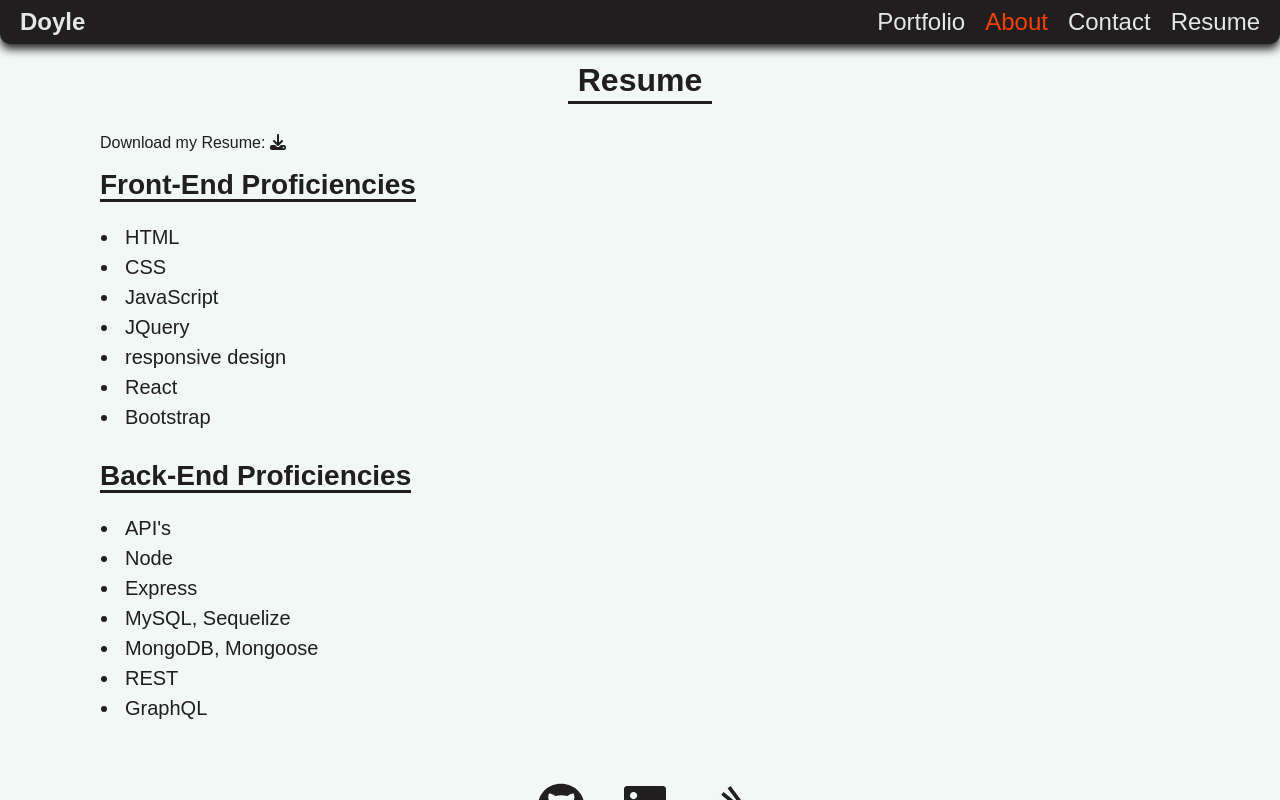
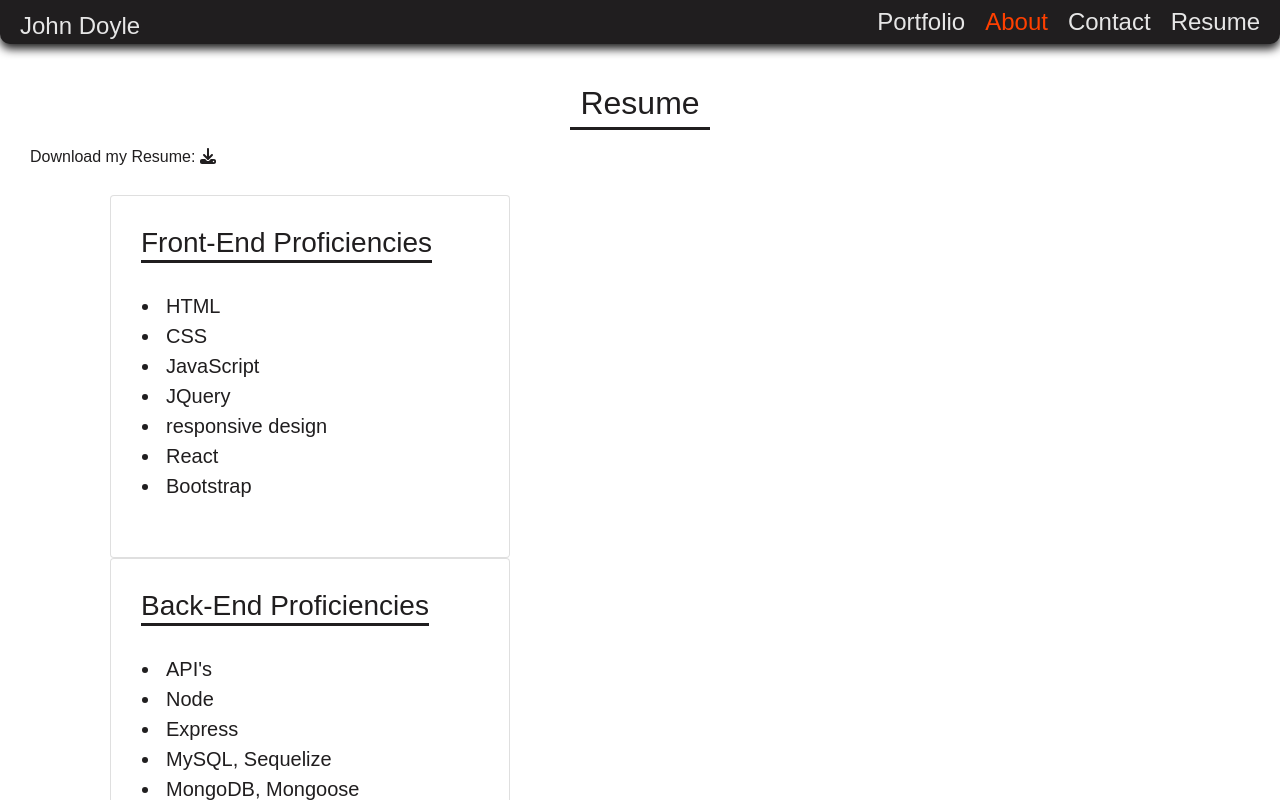
Before and after one commit to JohnTD796/React-Portfolio, a React (Vite) app: page /resume in a window 1280 px wide. Shown: the top 800 px of the page. Built offline with nearby package versions, Linux system fonts and the light colour scheme.

Commit message:
changes in some formatting and content

```diff
--- a/index.html
+++ b/index.html
@@ -5,6 +5,7 @@
     <link rel="icon" type="image/svg+xml" href="/vite.svg" />
     <meta name="viewport" content="width=device-width, initial-scale=1.0" />
     <title>Vite + React</title>
+    <link rel="stylesheet" href="https://cdn.jsdelivr.net/npm/bootstrap@4.4.1/dist/css/bootstrap.min.css" integrity="sha384-Vkoo8x4CGsO3+Hhxv8T/Q5PaXtkKtu6ug5TOeNV6gBiFeWPGFN9MuhOf23Q9Ifjh" crossorigin="anonymous">
     <link rel="stylesheet" href="https://cdnjs.cloudflare.com/ajax/libs/font-awesome/6.0.0-beta3/css/all.min.css">
   </head>
   <body>
--- a/src/App.css
+++ b/src/App.css
@@ -0,0 +1,11 @@
+.app-wrapper {
+  display: flex;
+  flex-direction: column;
+  min-height: 100vh; /* Full height of the viewport */
+}
+
+/* Allow the content to grow and fill the remaining space */
+.content {
+  flex-grow: 1;
+  padding: 20px; /* Add some padding for content spacing */
+}
--- a/src/App.jsx
+++ b/src/App.jsx
@@ -5,11 +5,13 @@ import Footer from './components/footer';
 
 function App() {
   return (
-    <>
+    <div className='app-wrapper'>
       <Nav />
-      <Outlet />
+        <div className='content'>
+          <Outlet />
+        </div>
       <Footer />
-    </>
+    </div>
   )
 }
 
--- a/src/about.css
+++ b/src/about.css
@@ -14,3 +14,21 @@
   padding: 10px;
   color: #FF4000;
 }
+
+.imageContainer {
+  width: 200px;
+  height: 200px;
+  display: flex;
+  justify-content: center;
+  /* align-items: center; */
+  margin: 0 auto;
+}
+
+.portfolioPicture {
+  width: 300px;
+  height: auto;
+  border-radius: 25%;
+  object-fit: cover;
+  object-position: center top;
+  padding: 10px;
+}
--- a/src/components/navbar.jsx
+++ b/src/components/navbar.jsx
@@ -2,7 +2,7 @@ export default function Navbar({ links }) {
   return(
     <nav className='navbar'>
       <div className='title-container'>
-      <h2>Doyle</h2>
+      <h2>John Doyle</h2>
       </div>
       <div className='navbar-container'>
         <div className='navbar-inner'>
--- a/src/components/resume.jsx
+++ b/src/components/resume.jsx
@@ -1,7 +1,7 @@
 import { FontAwesomeIcon } from '@fortawesome/react-fontawesome';
 import { faDownload } from '@fortawesome/free-solid-svg-icons';
 import '../resume.css';
-import downloadResume from '../pdf/JohnDoyleResume.pdf';
+import downloadResume from '../pdf/JDoyleResume.pdf';
 
 export default function Resume() {
   return (
@@ -9,8 +9,37 @@ export default function Resume() {
       <div className='pageTitleContainer'>
         <h3 className="pageTitle">Resume</h3>
       </div>
+      <div className='downloadResume'>Download my Resume:<a href={downloadResume}> <FontAwesomeIcon icon={faDownload} /></a></div>
       <div className='resumeBodyContainer'>
-        <div>
+        <div className="card" style={{ width: '25rem' }}>
+          <div className="card-body">
+          <h4 className="resumeTitle">Front-End Proficiencies</h4>
+          <ul className='resumeUl'>
+            <li className="resumeLi">HTML</li>
+            <li className="resumeLi">CSS</li>
+            <li className="resumeLi">JavaScript</li>
+            <li className="resumeLi">JQuery</li>
+            <li className="resumeLi">responsive design</li>
+            <li className="resumeLi">React</li>
+            <li className="resumeLi">Bootstrap</li>
+          </ul>
+          </div>
+        </div>
+        <div className="card" style={{ width: '25rem' }}>
+          <div className="card-body">
+          <h4 className="resumeTitle">Back-End Proficiencies</h4>
+          <ul className='resumeUl'>
+            <li className="resumeLi">API's</li>
+            <li className="resumeLi" >Node</li>
+            <li className="resumeLi">Express</li>
+            <li className="resumeLi">MySQL, Sequelize</li>
+            <li className="resumeLi">MongoDB, Mongoose</li>
+            <li className="resumeLi">REST</li>
+            <li className="resumeLi">GraphQL</li>
+          </ul>
+          </div>
+        </div>
+        {/* <div>
           <div className='downloadResume'>Download my Resume:<a href={downloadResume}> <FontAwesomeIcon icon={faDownload} /></a></div>
           <h4 className="resumeTitle">Front-End Proficiencies</h4>
           <ul className='resumeUl'>
@@ -34,7 +63,7 @@ export default function Resume() {
             <li className="resumeLi">REST</li>
             <li className="resumeLi">GraphQL</li>
           </ul>
-        </div>
+        </div> */}
       </div>
     </div>
   )
```
Also changed, not shown: src/components/about.jsx (+9 -7 lines), src/assets/images/PortfolioPicture.jpeg (added), 1 other file (tests, documents, lock files or other folders).
